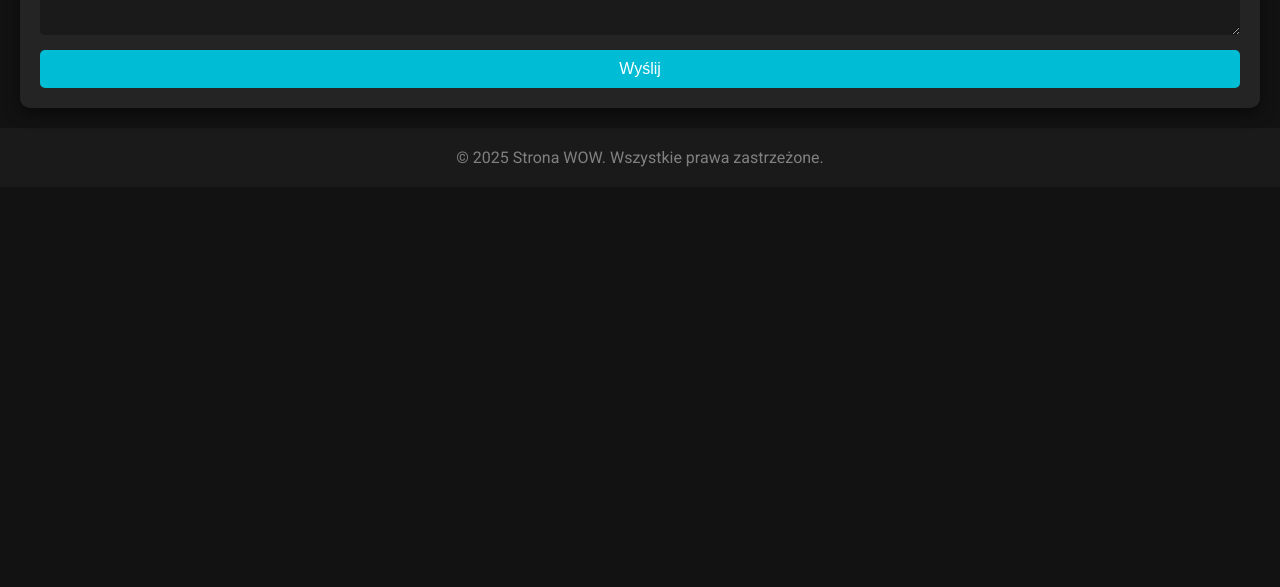
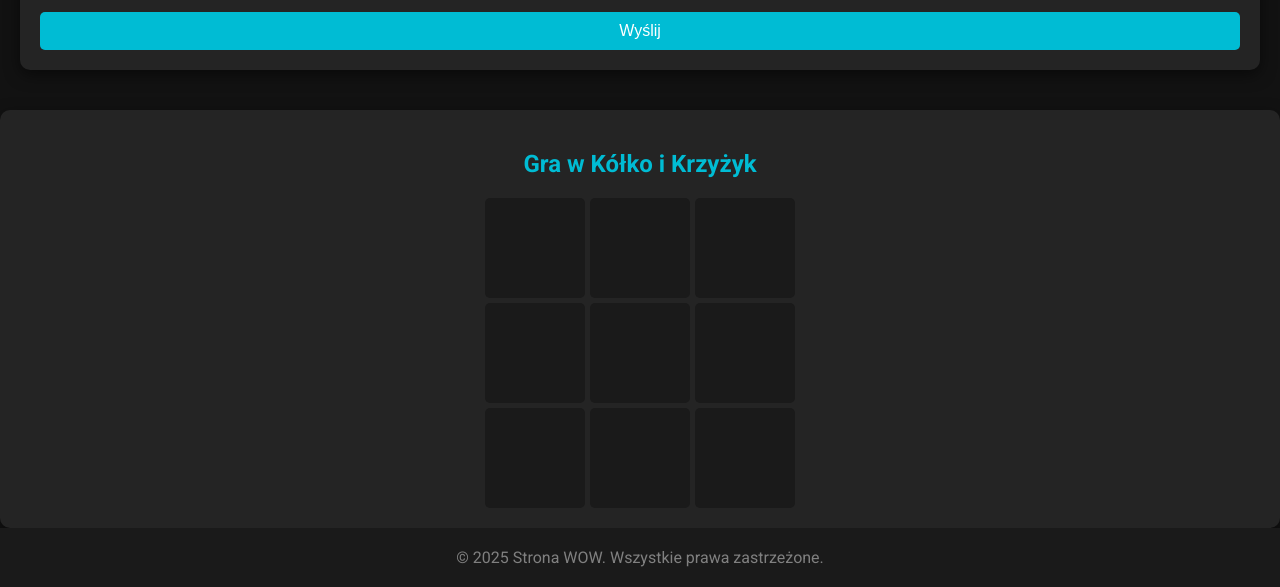
Before and after one commit to Domcio06/my-website, a plain HTML site: page index.html in a window 1280 px wide. Shown: the part 1382-1969 px from the top of the page. Before the commit the page ends 1569 px from the top, so only its background shows below. Drawn offline with nearby package versions, Linux system fonts and the light colour scheme.

Commit message:
Update index.html

```diff
--- a/index.html
+++ b/index.html
@@ -143,6 +143,37 @@
             margin: 0;
             color: #808080;
         }
+        #tic-tac-toe {
+            margin-top: 40px;
+            text-align: center;
+            padding: 20px;
+            background: #242424;
+            border-radius: 10px;
+            box-shadow: 0 5px 15px rgba(0, 0, 0, 0.5);
+        }
+        #tic-tac-toe h2 {
+            color: #00bcd4;
+        }
+        .grid {
+            display: grid;
+            grid-template-columns: repeat(3, 100px);
+            gap: 5px;
+            justify-content: center;
+        }
+        .grid button {
+            width: 100px;
+            height: 100px;
+            font-size: 2rem;
+            background: #1a1a1a;
+            color: #f4f4f4;
+            border: none;
+            border-radius: 5px;
+            cursor: pointer;
+            transition: background 0.3s;
+        }
+        .grid button:hover {
+            background: #00bcd4;
+        }
     </style>
 </head>
 <body>
@@ -153,24 +184,25 @@
             <a href="#map-section">Mapa</a>
             <a href="#about">O mnie</a>
             <a href="#contact">Kontakt</a>
+            <a href="#tic-tac-toe">Gra</a>
         </nav>
     </header>
 
     <div id="container" class="container">
         <div class="card">
-            <img src="diddy.jpg" alt="Zdjęcie 1">
+            <img src="https://via.placeholder.com/400x200" alt="Zdjęcie 1">
             <h2>Fajna sekcja 1</h2>
-            <p>Australian Open trwa w najlepsze. Święto tenisa w Australii ma w tym roku sporo pięknych polskich akcentów. Teraz kolejną "cegiełkę" dołożyła Magdalena Fręch. Aż trudno uwierzyć, czego dokonała tenisistka z Łodzi.</p>
+            <p>Lorem ipsum dolor sit amet, consectetur adipiscing elit. Vivamus lacinia odio vitae vestibulum vestibulum.</p>
         </div>
         <div class="card">
-            <img src="diddy.jpg" alt="Zdjęcie 2">
+            <img src="https://via.placeholder.com/400x200" alt="Zdjęcie 2">
             <h2>Fajna sekcja 2</h2>
-            <p>Australian Open trwa w najlepsze, a emocje związane z pierwszym wielkoszlemowym turniejem sezonu rosną z każdym dniem.</p>
+            <p>Curabitur eleifend libero ut sapien tempus, nec aliquet lectus feugiat. Donec non risus id arcu posuere ultrices.</p>
         </div>
         <div class="card">
-            <img src="diddy.jpg" alt="Zdjęcie 3">
+            <img src="https://via.placeholder.com/400x200" alt="Zdjęcie 3">
             <h2>Fajna sekcja 3</h2>
-            <p>Australian Open trwa w najlepsze, a emocje związane z pierwszym wielkoszlemowym turniejem sezonu rosną z każdym dniem.</p>
+            <p>Aenean in ex nec leo euismod pretium non nec arcu. Integer auctor nisi a erat feugiat, vitae suscipit tortor viverra.</p>
         </div>
     </div>
 
@@ -192,6 +224,21 @@
             <textarea rows="5" placeholder="Twoja wiadomość" required></textarea>
             <button type="submit">Wyślij</button>
         </form>
+    </section>
+
+    <section id="tic-tac-toe">
+        <h2>Gra w Kółko i Krzyżyk</h2>
+        <div class="grid">
+            <button></button>
+            <button></button>
+            <button></button>
+            <button></button>
+            <button></button>
+            <button></button>
+            <button></button>
+            <button></button>
+            <button></button>
+        </div>
     </section>
 
     <footer>
@@ -223,6 +270,19 @@
         L.marker([52.2297, 21.0122]).addTo(map)
             .bindPopup('Jesteśmy tutaj!')
             .openPopup();
+
+        // Gra w Kółko i Krzyżyk
+        const buttons = document.querySelectorAll('.grid button');
+        let currentPlayer = 'X';
+
+        buttons.forEach(button => {
+            button.addEventListener('click', () => {
+                if (!button.textContent) {
+                    button.textContent = currentPlayer;
+                    currentPlayer = currentPlayer === 'X' ? 'O' : 'X';
+                }
+            });
+        });
     </script>
 </body>
 </html>
```
